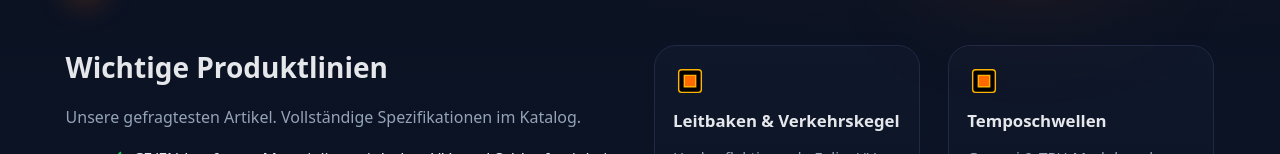
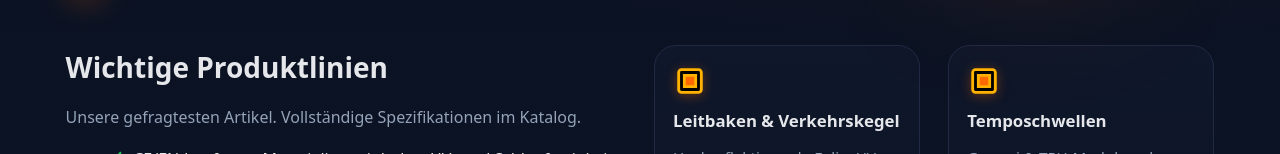
Before and after one commit to aslan067/fmtraffic, a Next.js app: page /de/ in a window 1280 px wide. Shown: the part 475-629 px from the top of the page. Built offline with nearby package versions, Linux system fonts and the light colour scheme.

Commit message:
Update globals.css

```diff
--- a/app/globals.css
+++ b/app/globals.css
@@ -55,15 +55,24 @@ footer{border-top:1px solid #182036;color:#9aa6bf}
 }
 .float{animation:float 6s ease-in-out infinite}
 @keyframes float{0%,100%{transform:translateY(0)}50%{transform:translateY(-8px)}}
+/* === FM Traffic – Card Icons Fix === */
 
 .card svg {
-  stroke: #ffb300;
+  width: 34px;
+  height: 34px;
+  stroke: #ffb300;              /* dış çizgi */
+  stroke-width: 2;
 }
 
 .card svg path {
-  fill: #ff6a00;
+  fill: #ff6a00;                /* iç dolgu */
 }
 
 .card svg rect {
   stroke: #ffb300;
 }
+
+/* Glass / dark background separation */
+.card svg {
+  filter: drop-shadow(0 2px 6px rgba(255, 106, 0, 0.35));
+}
```
